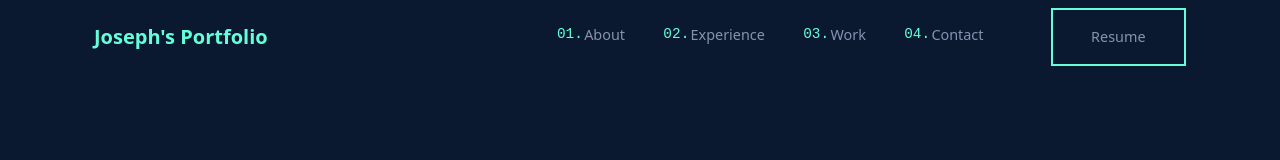
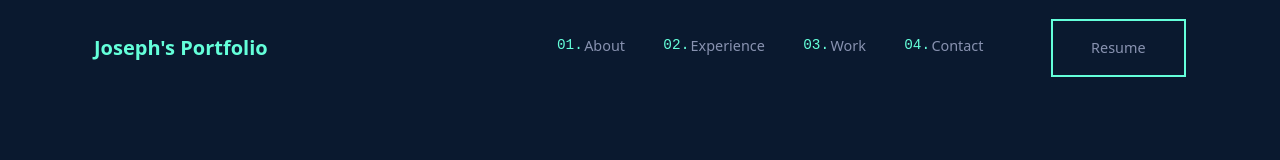
Before and after one commit to OptimusJc/portfolio-v2, a Gatsby site: page / in a window 1280 px wide. Built offline with nearby package versions, Linux system fonts and the light colour scheme; Gatsby itself is replaced by a stand-in of ours.

Commit message:
fix: Add padding to header

```diff
--- a/src/components/Header.js
+++ b/src/components/Header.js
@@ -5,7 +5,7 @@ import resume from "../images/JOSEPH OTIENO.pdf";
 
 const Header = () => {
 	return (
-		<section className="header sticky-top">
+		<section className="header">
 			<div className="container">
 				<div className="row">
 					<div className="col">
--- a/src/styles/_header.scss
+++ b/src/styles/_header.scss
@@ -1,4 +1,5 @@
 section.header {
+    padding-block: 0.7rem;
 
     .container-fluid {
         .navbar-brand {
@@ -26,6 +27,7 @@ section.header {
 
             .offcanvas-header {
                 justify-content: flex-end;
+                padding: 1.5rem;
 
                 svg {
                     width: 45px;
```
